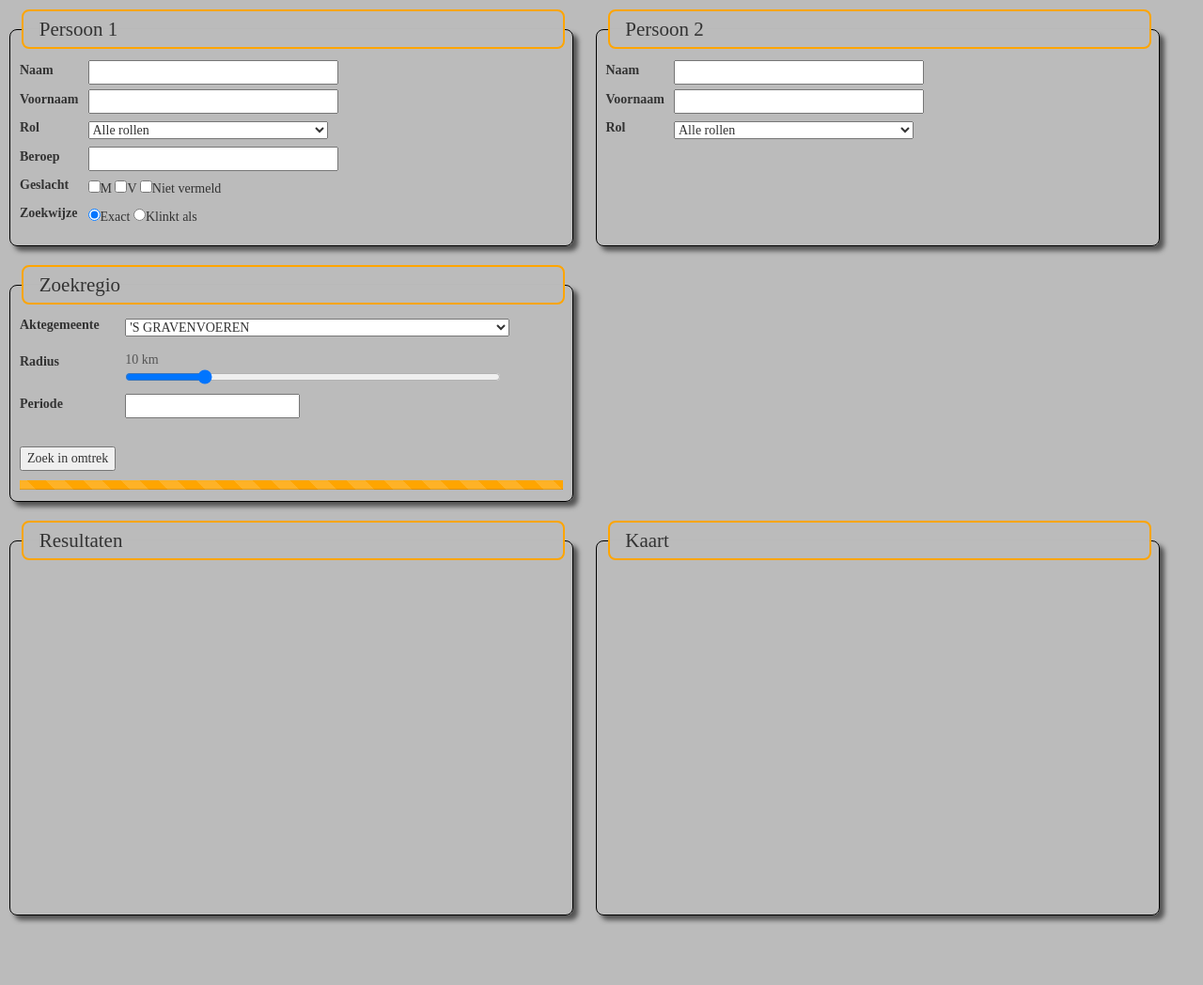
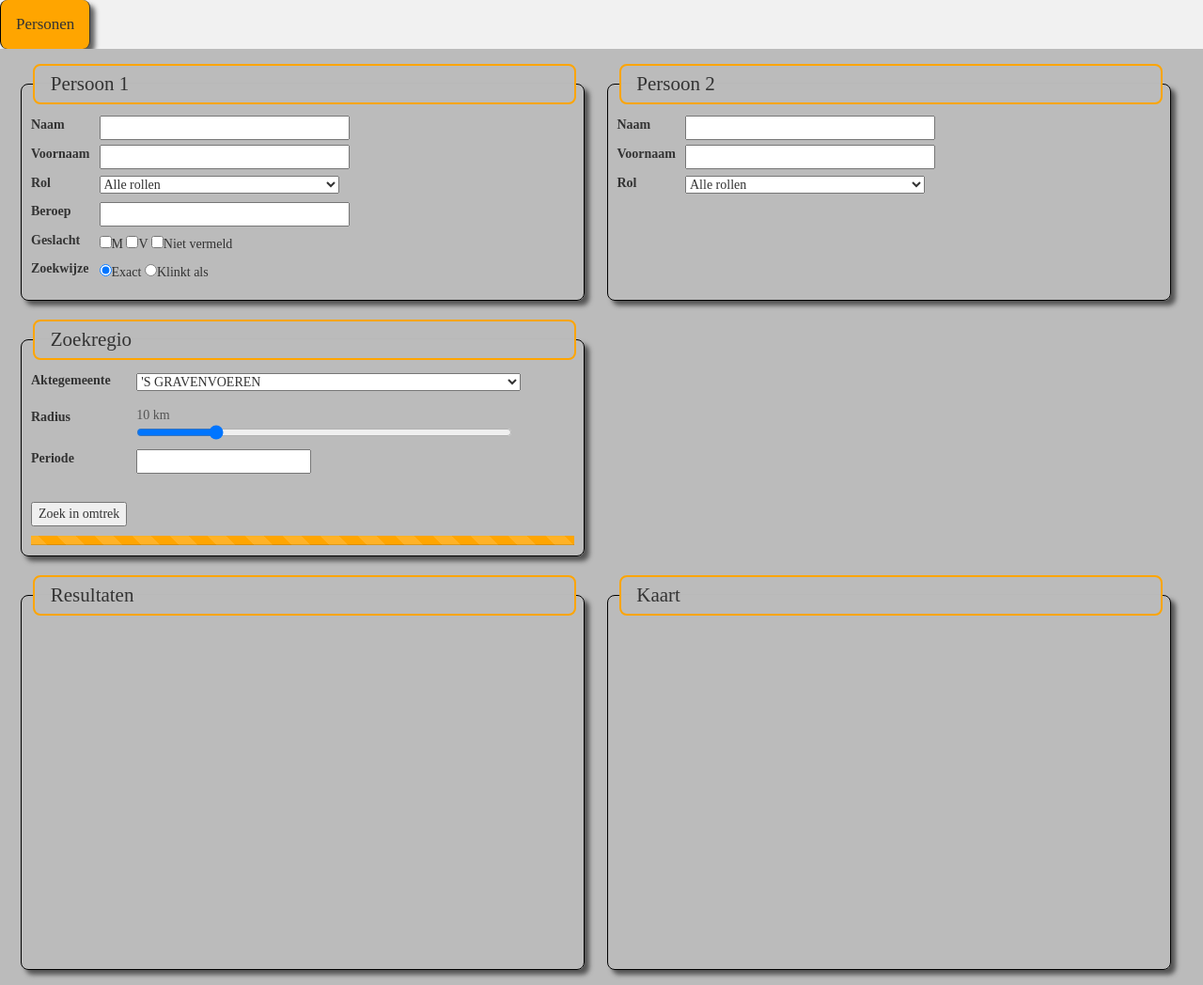
Before and after one commit to koenvelle/rabsearch_web, a Flask app: page / in a window 1280 px wide. Shown: the whole page at 94% size. Before the commit the page ends 982 px from the top, so only its background shows below. Run offline with Flask 2, Linux system fonts and the light colour scheme; some libraries are stand-ins or nearby versions.

Commit message:
added tabs

```diff
--- a/templates/index.html
+++ b/templates/index.html
@@ -33,6 +33,9 @@ var workerid = 0;
 
 
  $(document).ready(function(){
+
+  document.getElementById("link_personen").className += " active";
+
 
   var pollInterval;
 
@@ -121,6 +124,23 @@ var workerid = 0;
   document.getElementById("range_km").value = document.getElementById("range_slider").value + " km";
   };
 
+
+</script>
+<script>
+	function openTab(evt, tabName) {
+	  console.log(tabName);
+	  var i, tabcontent, tablinks;
+	  tabcontent = document.getElementsByClassName("tab_content");
+	  for (i = 0; i < tabcontent.length; i++) {
+		tabcontent[i].style.display = "none";
+	  }
+	  tablinks = document.getElementsByClassName("tab_links");
+	  for (i = 0; i < tablinks.length; i++) {
+		tablinks[i].className = tablinks[i].className.replace(" active", "");
+	  }
+	  document.getElementById(tabName).style.display = "block";
+	  evt.currentTarget.className += " active";
+	}
 
 </script>
 
@@ -295,14 +315,68 @@ var workerid = 0;
 		}
 }
 
+	</style>
 
+	<style>
 
+		/* Style the tab */
+		.tab {
+		  overflow: hidden;
+		  background-color: #f1f1f1;
+		}
 
+		/* Style the buttons inside the tab */
+		.tab button {
+			-moz-border-radius:8px;
+			-webkit-border-radius:8px;
+			border-radius:8px;
+		  background-color: #BBBBBB;
+		  border-top: none;
+		  border-right: 1px solid #333333;
+		  border-left: 1px solid black;
+		  border-bottom: none;
+		  float: left;
+		  outline: none;
+		  cursor: pointer;
+		  padding: 14px 16px;
+		  transition: 0.3s;
+		  font-size: 17px;
+		}
+
+		/* Change background color of buttons on hover */
+		.tab button:hover {
+		  background-color: #ddd;
+		}
+
+		/* Create an active/current tablink class */
+		.tab button.active {
+		  background-color: orange;
+		}
+
+		/* Style the tab content */
+		.tab_content {
+		  display: none;
+		  padding: 6px 12px;
+		}
+	    .tab_content#tab_personen {
+	     display: block;
+	    }
 
 	</style>
     </head>
     <body>
 
+	<div class="tab">
+	  <button class="tab_links shadow" id="link_personen" onclick="openTab(event, 'tab_personen')">Personen</button>
+		<!--
+	  <button class="tab_links shadow" onclick="openTab(event, 'tab_archieven')">Archieven</button>
+	  <button class="tab_links shadow" onclick="openTab(event, 'tab_links')">Links</button>
+	  <button class="tab_links shadow" onclick="openTab(event, 'tab_help')">Help</button>
+	  -->
+
+	</div>
+
+	<div id="tab_personen" class="tab_content">
 			<form action="{{ url_for('zoek_regio') }}" method="post" id="sample_form">
 						<div class="personen">
 							<fieldset class="pers1">
@@ -415,11 +489,23 @@ var workerid = 0;
 								{% endfor %}
 								</table>
 							</fieldset>
-	<fieldset id="fskaart">
-	<legend class="legend">Kaart</legend>
-		<div id="kaart" ></div>
 
-	</fieldset>
+							<fieldset id="fskaart">
+							<legend class="legend">Kaart</legend>
+								<div id="kaart" ></div>
 
+							</fieldset>
+
+	</div>
+	<!--
+	<div id="tab_archieven" class="tab_content shadow">
+	</div>
+
+	<div id="tab_help" class="tab_content shadow">
+	</div>
+
+	<div id="tab_links" class="tab_content shadow">
+	</div>
+	-->
     </body>
 </html>
```
